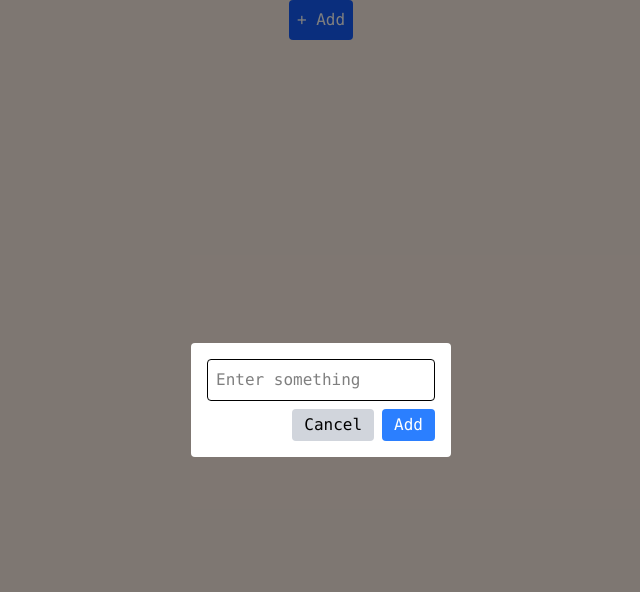
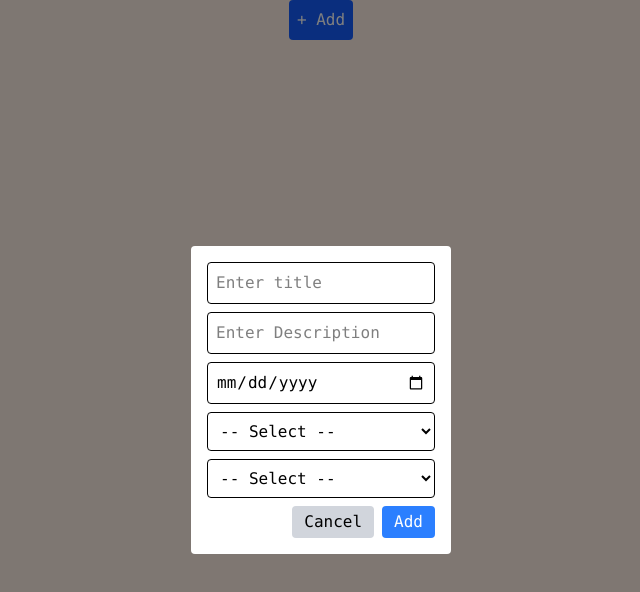
Before and after one commit to MarcLawrenceKing/todo_mern, a React (Vite) app in the folder client/: page / in a window 1280 px wide. Both pictures are taken after a click on the button "+ Add". Shown: the top 592 px of the page, without its empty margins (319-959 px from the left). Built offline with nearby package versions, Linux system fonts and the light colour scheme.

Commit message:
basic add modal

```diff
--- a/client/src/components/TestAddModal.tsx
+++ b/client/src/components/TestAddModal.tsx
@@ -1,3 +1,5 @@
+import axios from "axios";
+import { useState } from "react";
 import { createPortal } from "react-dom";
 
 const TestAddModal = ({
@@ -9,18 +11,98 @@ const TestAddModal = ({
 }) => {
   if (!isOpen) return null;
 
+  const [title, setTitle] = useState<string>("");
+  const [description, setDescription] = useState<string>("");
+  const [status, setStatus] = useState<string>("");
+  const [dueDate, setDueDate] = useState<string>("");
+  const [priority, setPriority] = useState<string>("");
+
+  const handleAdd = () => {
+    axios
+      .post("http://localhost:3001/add", {
+        title,
+        description,
+        status,
+        dueDate,
+        priority,
+      })
+      .then(() => {
+        location.reload();
+      })
+      .catch((err) => console.log(err));
+  };
+
   return createPortal(
     <div className="fixed inset-0 bg-black/50 flex items-center justify-center z-2">
       <div className="bg-white p-4 rounded ">
         <input
+          type="text"
+          name=""
+          id=""
+          placeholder="Enter title"
           className="border p-2 rounded mb-2 block w-full"
-          placeholder="Enter something"
+          onChange={(e: React.ChangeEvent<HTMLInputElement>) =>
+            setTitle(e.target.value)
+          }
         />
+        <input
+          type="text"
+          name=""
+          id=""
+          placeholder="Enter Description"
+          className="border p-2 rounded mb-2 block w-full"
+          onChange={(e: React.ChangeEvent<HTMLInputElement>) =>
+            setDescription(e.target.value)
+          }
+        />
+
+        <input
+          type="date"
+          name=""
+          id=""
+          className="border p-2 rounded mb-2 block w-full"
+          onChange={(e: React.ChangeEvent<HTMLInputElement>) =>
+            setDueDate(e.target.value)
+          }
+        />
+
+        <select
+          className="border p-2 rounded mb-2 block w-full"
+          value={status}
+          onChange={(e: React.ChangeEvent<HTMLSelectElement>) =>
+            setStatus(e.target.value)
+          }
+        >
+          <option value="" disabled hidden>
+            -- Select --
+          </option>
+          <option value="PENDING">PENDING</option>
+          <option value="ONGOING">ONGOING</option>
+          <option value="DONE">DONE</option>
+        </select>
+        <select
+          className="border p-2 rounded mb-2 block w-full"
+          value={priority}
+          onChange={(e: React.ChangeEvent<HTMLSelectElement>) =>
+            setPriority(e.target.value)
+          }
+        >
+          <option value="" disabled hidden>
+            -- Select --
+          </option>
+          <option value="LOW">LOW</option>
+          <option value="MEDIUM">MEDIUM</option>
+          <option value="HIGH">HIGH</option>
+        </select>
+
         <div className="flex justify-end gap-2">
           <button onClick={onClose} className="bg-gray-300 px-3 py-1 rounded">
             Cancel
           </button>
-          <button className="bg-blue-500 text-white px-3 py-1 rounded">
+          <button
+            className="bg-blue-500 text-white px-3 py-1 rounded"
+            onClick={handleAdd}
+          >
             Add
           </button>
         </div>
```
Also changed, not shown: 1 other file (tests, documents, lock files or other folders).
